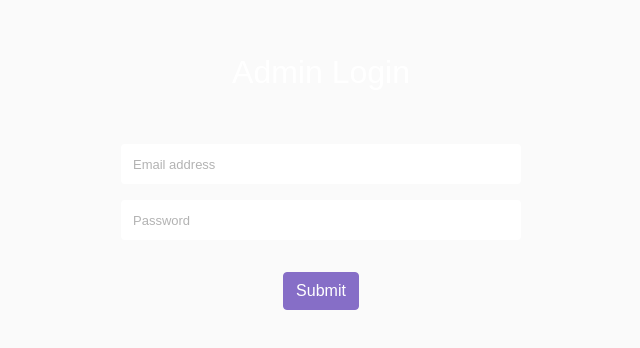
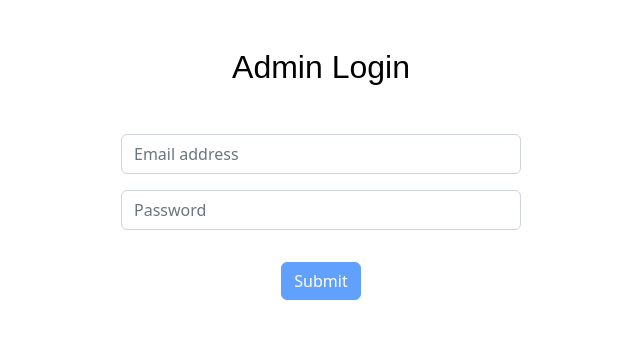
Before and after one commit to vrj93/Bookstore-Frontend, a React (Vite) app: page /admin in a window 1280 px wide. Shown: the top 348 px of the page, without its empty margins (319-959 px from the left). Built offline with nearby package versions, Linux system fonts and the light colour scheme.

Commit message:
Admin login front end validation improved

```diff
--- a/index.html
+++ b/index.html
@@ -4,6 +4,7 @@
     <meta charset="UTF-8" />
     <link rel="icon" type="image/svg+xml" href="/vite.svg" />
     <meta name="viewport" content="width=device-width, initial-scale=1.0" />
+    <meta name="csrf-token" content="{{ csrf_token() }}">
     <title>Book Store</title>
   </head>
   <body>
--- a/src/SideBar.jsx
+++ b/src/SideBar.jsx
@@ -1,5 +1,6 @@
 import { WithContext as ReactTags } from "react-tag-input";
 import Dropdown from "react-bootstrap/Dropdown";
+import './css/style.css';
 
 const SideBar = ({
   titles,
--- a/src/admin/AdminLogin.jsx
+++ b/src/admin/AdminLogin.jsx
@@ -1,12 +1,13 @@
-import { useState } from "react";
+import { useEffect, useState } from "react";
 import Cookies from "js-cookie";
 import { useNavigate } from "react-router-dom";
 
 const AdminLogin = () => {
   const [email, setEmail] = useState("");
   const [password, setPassword] = useState("");
-  const [emailError, setEmailError] = useState("d-none");
-  const [passwordError, setPasswordError] = useState("d-none");
+  const [emailError, setEmailError] = useState(false);
+  const [passwordError, setPasswordError] = useState(false);
+  const [isSubmitDisabled, setIsSubmitDisabled] = useState(true);
   const navigate = useNavigate();
 
   const handleEmail = (e) => {
@@ -21,13 +22,14 @@ const AdminLogin = () => {
       const isValid = isValidEmail(emailString);
 
       if (isValid) {
-        setEmailError("d-none");
+        setEmailError(false);
         setEmail(emailString);
       } else {
-        setEmailError("");
+        setEmailError(true);
       }
     } else {
-      setEmailError("d-none");
+      setEmailError(false);
+      setEmail("");
     }
   };
 
@@ -35,30 +37,48 @@ const AdminLogin = () => {
     const passwordString = e.target.value;
 
     if (passwordString.length > 0 && passwordString.length < 5) {
-      setPasswordError("");
+      setPasswordError(true);
     } else if (passwordString.length >= 5) {
-      setPasswordError("d-none");
+      setPasswordError(false);
       setPassword(passwordString);
     } else {
-      setPasswordError("d-none");
+      setPasswordError(false);
+      setPassword("");
     }
   };
+
+  useEffect(() => {
+    email == "" || password == ""
+      ? setIsSubmitDisabled(true)
+      : setIsSubmitDisabled(false);
+  }, [email, password]);
 
   const handleLogin = async (e) => {
     e.preventDefault();
 
+    if (emailError || passwordError) {
+      return;
+    }
+
+    const csrfToken = document
+      .querySelector('meta[name="csrf-token"]')
+      .getAttribute("content");
+
     try {
-      const res = await fetch("http://localhost:8000/api/v1/admin/login", {
+      const res = await fetch(
+        `${import.meta.env.VITE_APP_API_URL}/admin/login`,
+        {
           method: "POST",
           headers: {
-          Accept: "application/json",
             "Content-Type": "application/json",
+            "X-CSRF-TOKEN": csrfToken,
           },
           body: JSON.stringify({
             email: email,
             password: password,
           }),
-      });
+        }
+      );
 
       const data = await res.json();
 
@@ -79,7 +99,9 @@ const AdminLogin = () => {
   return (
     <>
       <div className="container">
-        <h2 className="m-5">Admin Login</h2>
+        <h2 className="m-5" style={{ color: "black" }}>
+          Admin Login
+        </h2>
         <center>
           <div className="" style={{ maxWidth: 400 }}>
             <form action="" onSubmit={handleLogin}>
@@ -92,11 +114,11 @@ const AdminLogin = () => {
                   placeholder="Email address"
                   onChange={handleEmail}
                 />
-                <p
-                  className={`form-control text-white bg-danger ${emailError}`}
-                >
+                {emailError && (
+                  <p className="form-control text-white bg-danger">
                     Enter valid Email
                   </p>
+                )}
               </div>
               <div className="mb-3">
                 <input
@@ -107,13 +129,17 @@ const AdminLogin = () => {
                   placeholder="Password"
                   onChange={handlePassword}
                 />
-                <p
-                  className={`form-control text-white bg-danger ${passwordError}`}
-                >
+                {passwordError && (
+                  <p className="form-control text-white bg-danger">
                     Password should be minimun 5 characters
                   </p>
+                )}
               </div>
-              <button type="submit" className="btn btn-primary mt-3">
+              <button
+                type="submit"
+                className="btn btn-primary mt-3"
+                disabled={isSubmitDisabled}
+              >
                 Submit
               </button>
             </form>
--- a/src/main.jsx
+++ b/src/main.jsx
@@ -3,7 +3,6 @@ import ReactDOM from 'react-dom/client'
 import App from './App.jsx'
 import 'bootstrap/dist/css/bootstrap.min.css'
 import 'bootstrap/dist/js/bootstrap.bundle'
-import './css/style.css'
 
 ReactDOM.createRoot(document.getElementById('root')).render(
   <React.StrictMode>
```
Lines whose indentation alone changed are shown as unchanged.
